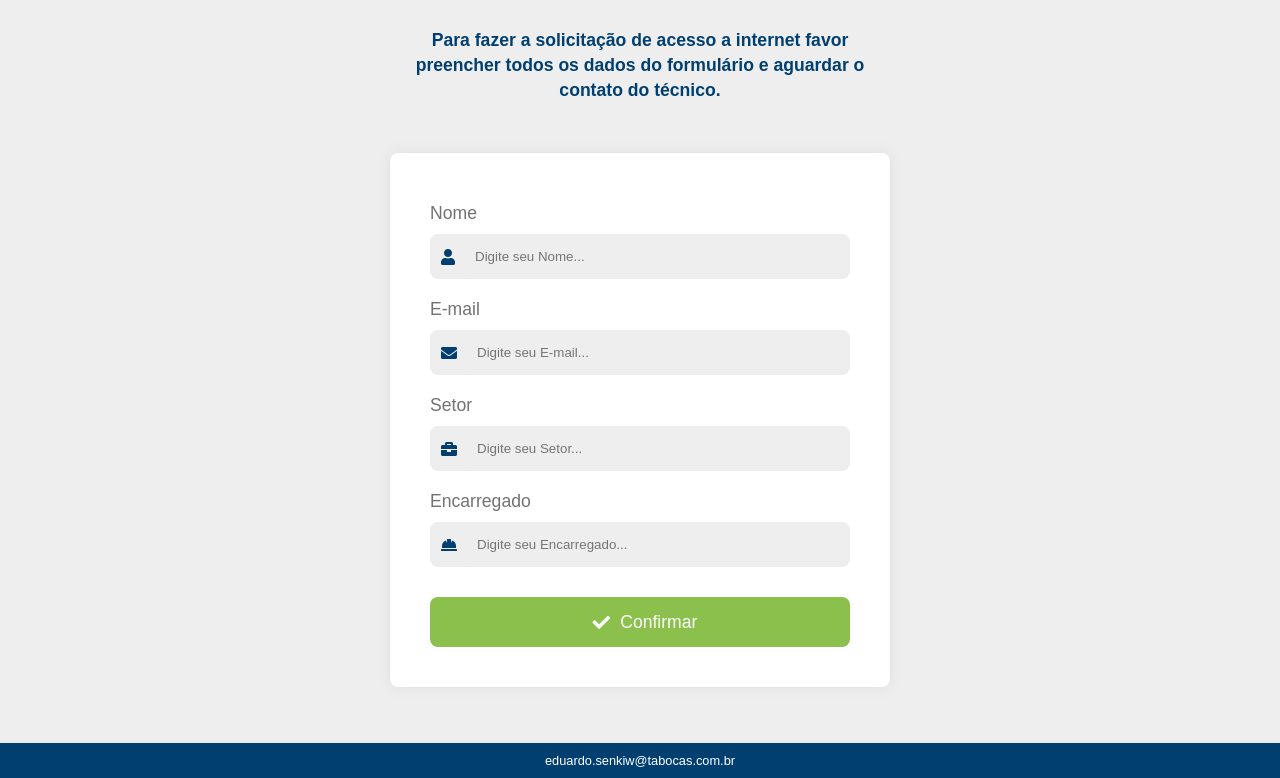
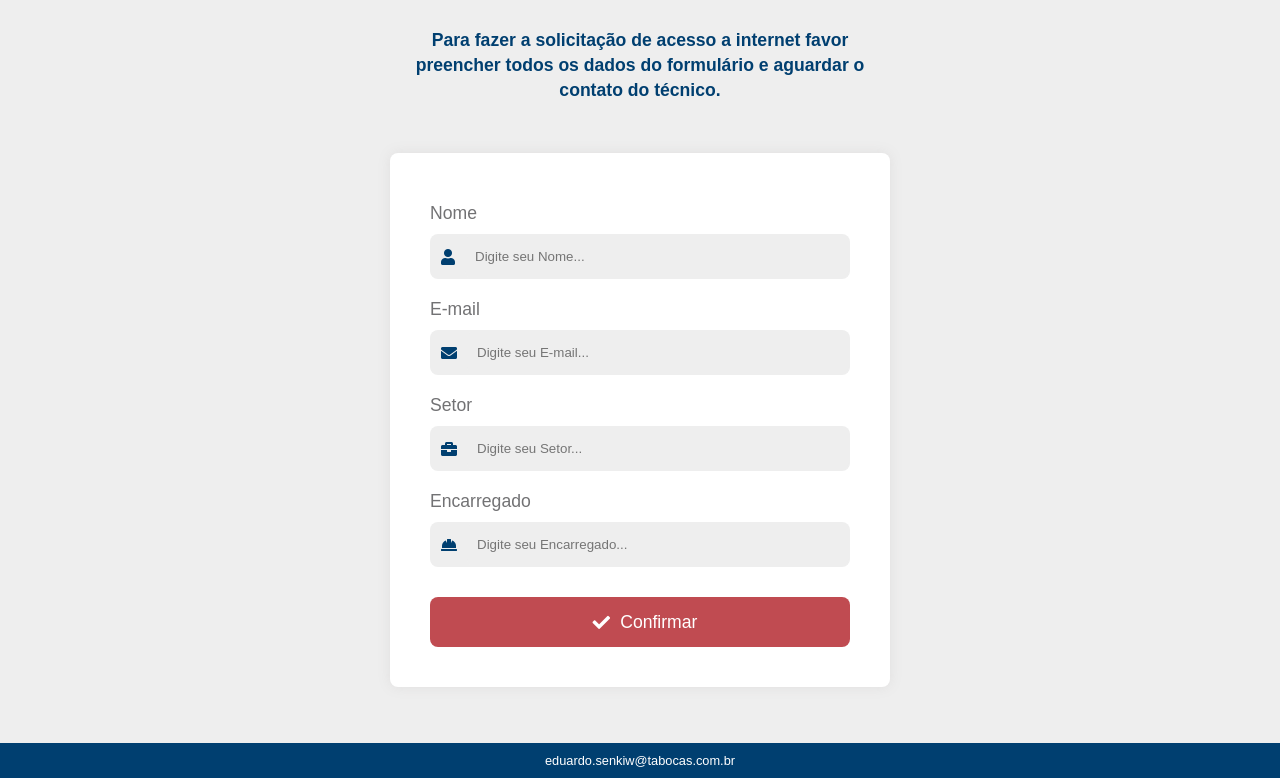
Before and after one commit to Czpla/form-tabocas, a website built with webpack: page front-end/index.html in a window 1280 px wide. Shown: the part 178-956 px from the top of the page. Built offline with nearby package versions, Linux system fonts and the light colour scheme.

Commit message:
Alteração da cor do botão

```diff
--- a/front-end/css/style.css
+++ b/front-end/css/style.css
@@ -95,7 +95,7 @@ body {
 .confirm {
     margin-top: 30px;
     width: 100%;
-    background-color: #8AC04B;
+    background-color: #c04b51;
     border: none;
     outline: none;
     border-radius: 8px;
```
